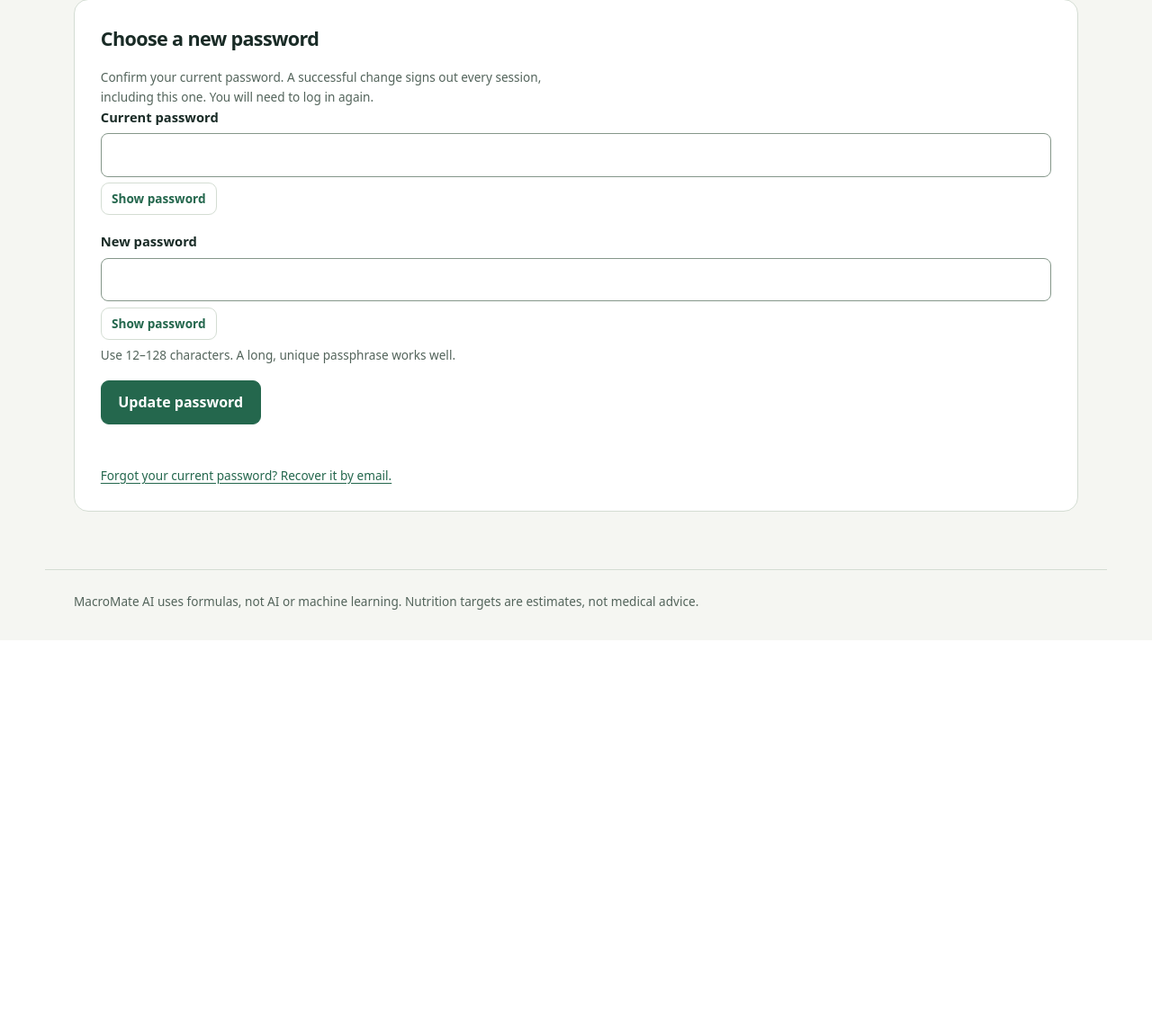
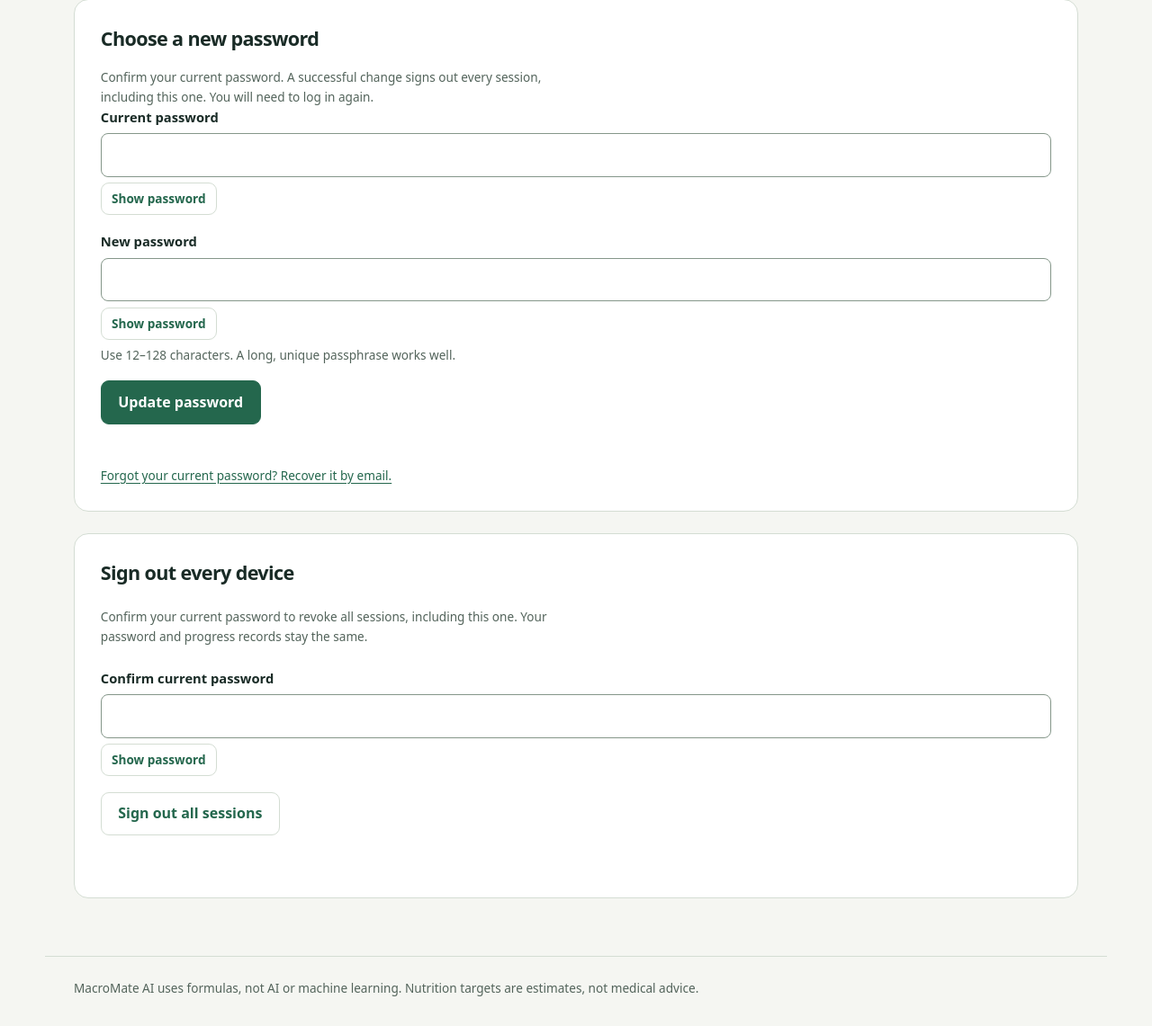
Before and after one commit to deepak050805/Macromate-AI, a Flask app: page /settings in a window 1280 px wide. Shown: the part 319-1460 px from the top of the page at 90% size. Before the commit the page ends 1031 px from the top, so only its background shows below. Run offline with Flask 3, Linux system fonts and the light colour scheme; the visitor is signed in with stand-in values (Sample User, id 1); tables that the repository leaves empty hold one stand-in row (values such as "Sample post"); parts of the project's set-up code (start-up, migrations or seed data) failed here and were passed over.

Commit message:
feat(account-ui): offer confirmed sign-out from every device

```diff
--- a/app/static/js/auth.js
+++ b/app/static/js/auth.js
@@ -60,6 +60,7 @@ for (const form of document.querySelectorAll("form[data-auth]")) {
 }
 
 const notices = {
+  sessions: "All sessions signed out. Log in to continue.",
   verified: "Email verified. You can now log in.",
   reset: "Password updated. Log in with your new password.",
 };
--- a/app/templates/account/settings.html
+++ b/app/templates/account/settings.html
@@ -4,5 +4,7 @@
 {% block scripts %}<script type="module" src="{{ url_for('static',filename='js/auth.js') }}"></script>{% endblock %}
 {% block content %}
 <header class="page-heading"><p class="eyebrow">Account security</p><h1>Update your password.</h1><p class="muted">Signed in as {{ viewer.email }}.</p></header>
-<section class="card" aria-labelledby="password-title"><h2 id="password-title">Choose a new password</h2><p class="hint">Confirm your current password. A successful change signs out every session, including this one. You will need to log in again.</p><form method="post" data-auth="/api/auth/change-password" data-redirect="/login?notice=reset">{{ password('current-password', name='current_password', label='Current password') }}{{ password('updated-password', new=true) }}<button type="submit">Update password</button><p class="status" role="status" aria-live="polite"></p></form><p class="hint"><a href="/reset-password">Forgot your current password? Recover it by email.</a></p></section>
+<div class="stack"><section class="card" aria-labelledby="password-title"><h2 id="password-title">Choose a new password</h2><p class="hint">Confirm your current password. A successful change signs out every session, including this one. You will need to log in again.</p><form method="post" data-auth="/api/auth/change-password" data-redirect="/login?notice=reset">{{ password('current-password', name='current_password', label='Current password') }}{{ password('updated-password', new=true) }}<button type="submit">Update password</button><p class="status" role="status" aria-live="polite"></p></form><p class="hint"><a href="/reset-password">Forgot your current password? Recover it by email.</a></p></section>
+<section class="card stack" aria-labelledby="sessions-title"><h2 id="sessions-title">Sign out every device</h2><p class="hint">Confirm your current password to revoke all sessions, including this one. Your password and progress records stay the same.</p><form method="post" data-auth="/api/auth/revoke-sessions" data-redirect="/login?notice=sessions">{{ password('revoke-password', name='current_password', label='Confirm current password') }}<button type="submit" class="secondary">Sign out all sessions</button><p class="status" role="status" aria-live="polite"></p></form></section>
+</div>
 {% endblock %}
```
Also changed, not shown: tests/browser/settings-sessions.spec.mjs (added, +15 -0 lines).
